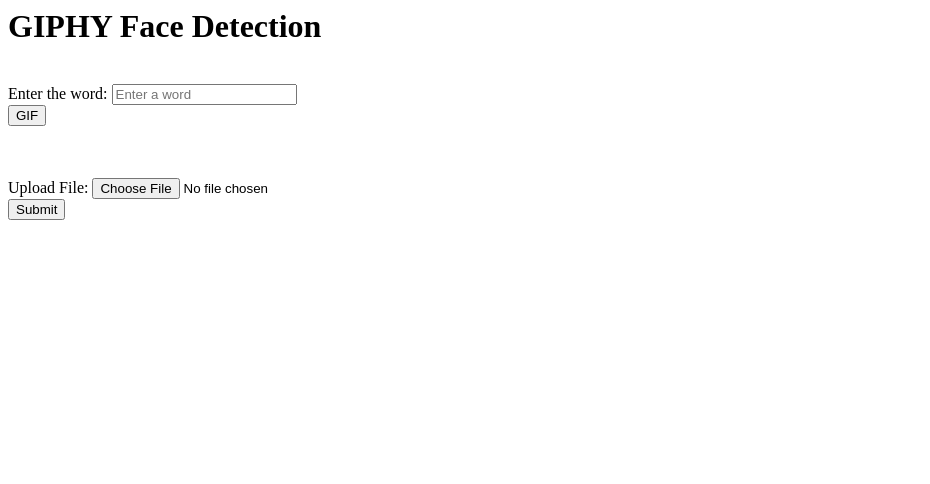
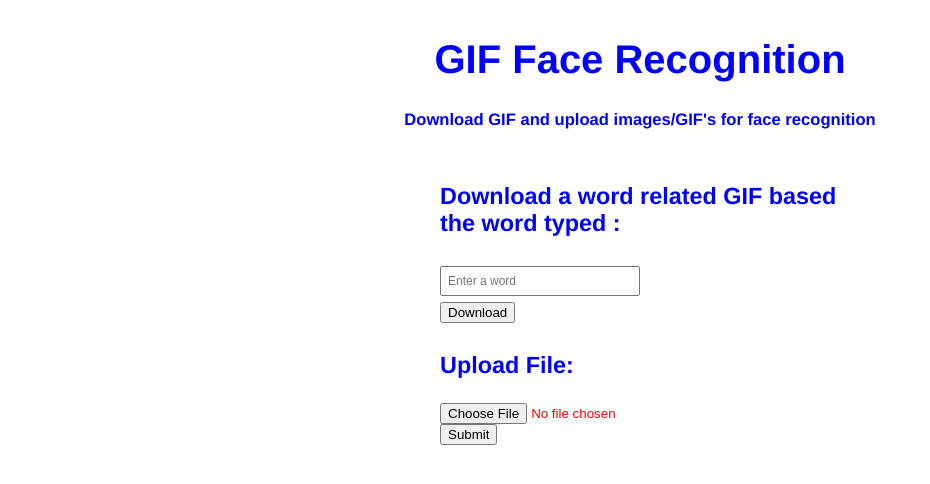
Before and after one commit to UtsavRaychaudhuri/Youtube-Comment-Sentiment-Analysis, a Flask app: page /giphy in a window 1280 px wide. Shown: the top 484 px of the page, without its empty margins (0-930 px from the left). Run offline with Flask 2, Linux system fonts and the light colour scheme.

Commit message:
editing frontend of the app

```diff
--- a/final/templates/homepage.html
+++ b/final/templates/homepage.html
@@ -1,22 +1,17 @@
-<h1>GIPHY Face Detection</h1>
-
-<br>
-
 <html>
+{% extends "layout.html" %}
+{% block content %}
+<div class="gif">
+<h1 style="text-align:center; color:blue">GIF Face Recognition<h5 style="text-align:center; color:blue"> Download GIF and upload images/GIF's for face recognition</h5> </h1>
   <body>
     <form role="form" method="POST" action="/word">
-            Enter the word:
-              <input type="text" name="word" class="form-control"  placeholder="Enter a word" style="max-width: 300px;"><br>
+           <h3 style="color:blue"> Download a word related GIF based the word typed : </h3>
+              <input type="text" name="word" class="form-control"  placeholder="Enter a word" style="max-width: 400px;"><br>
 
-       <button type="GIF" class="btn btn-default">GIF</button>
+       <button type="GIF" class="btn btn-default">Download</button>
      </form>
-       <br>
-          {% for error in errors %}
-            <h4>{{ error }}</h4>
-          {% endfor %}
-          <br>
      <form action="upload_photo" method="POST" enctype="multipart/form-data">
-      Upload File: <input type="file" name="file"><br>
+      <h3 style="color:blue">Upload File:</h3> <input type="file" name="file"><br>
       <input type="submit" name="submit" value="Submit">
     </form>
     {% if facial_expression %}
@@ -26,5 +21,6 @@
       <p>angry Likelihood for Face: {{facial_expression['angry']}}</p>
       <p>suprise Likelihood for Face: {{facial_expression['suprise']}}</p>
 {% endif %}
+{% endblock %}
   </body>
 </html>
```
